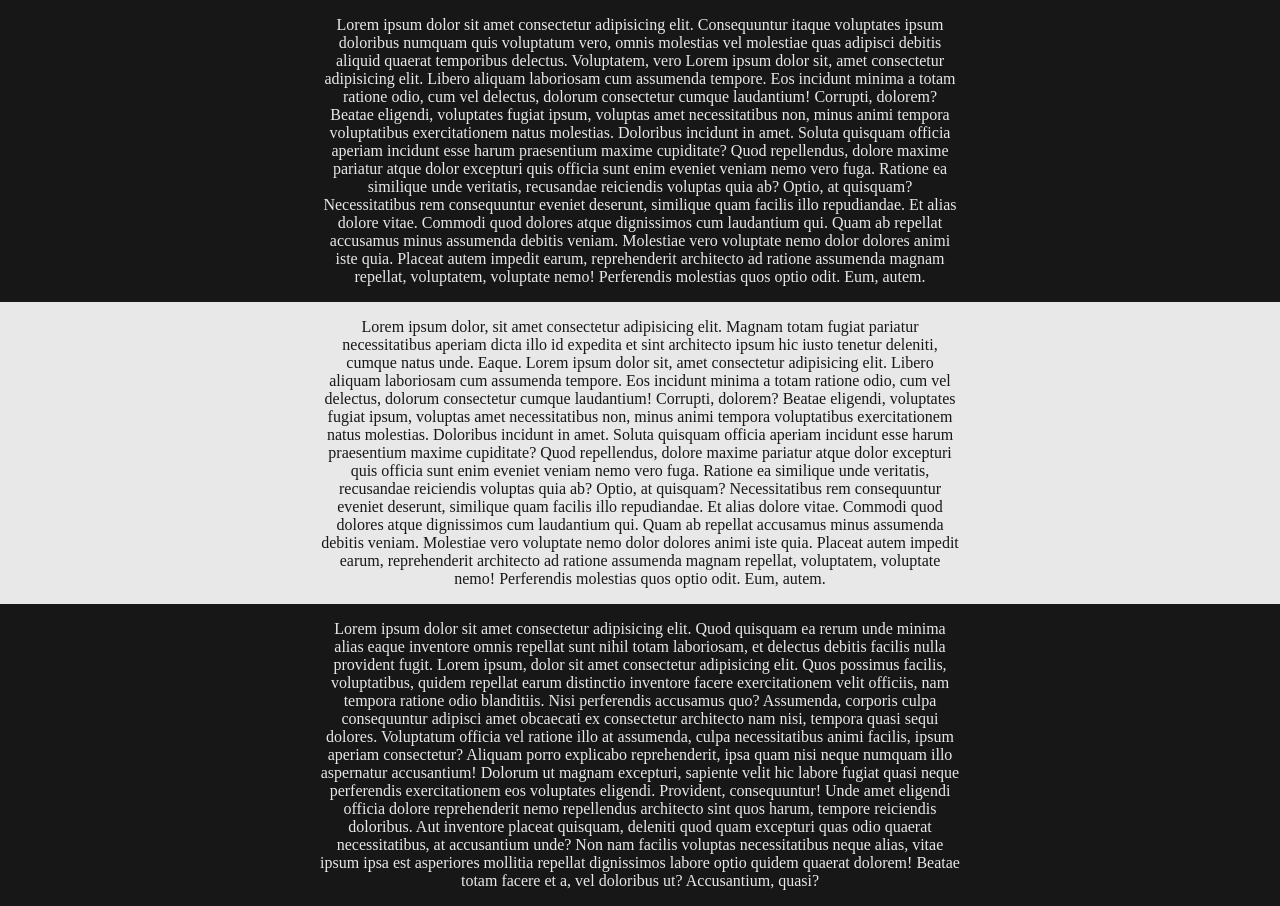
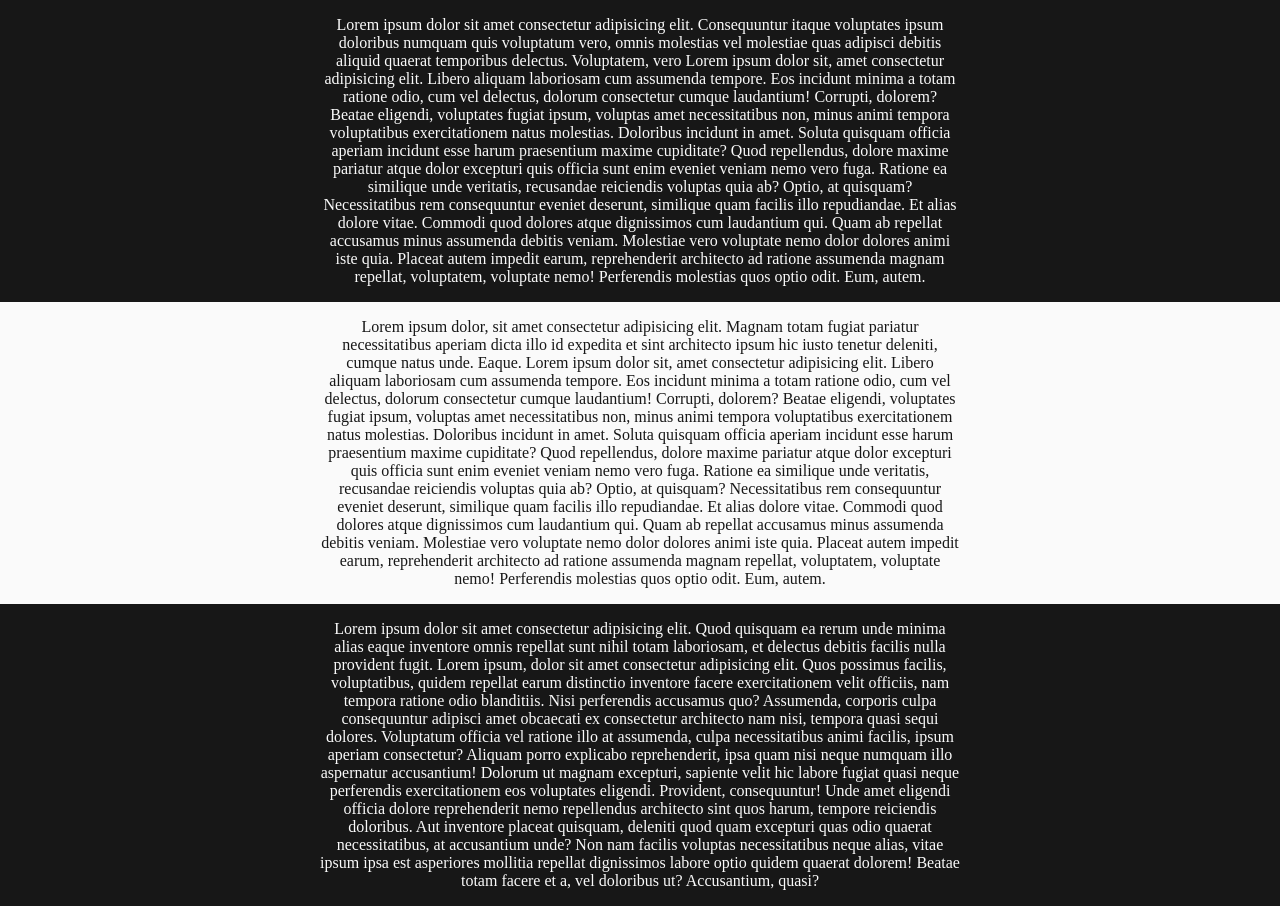
Before and after one commit to MathiasSHAKOURI/MathiasSHAKOURI.github.io, a plain HTML site: page index.html in a window 1280 px wide. Drawn offline with Linux system fonts and the light colour scheme.

Commit message:
couleur c2 modif

```diff
--- a/css/style.css
+++ b/css/style.css
@@ -1,6 +1,6 @@
 :root {
     --c1: rgb(23, 23, 23);
-    --c2: rgb(232, 232, 232);
+    --c2: rgb(250, 250, 250);
 }
 
 .body {
```
